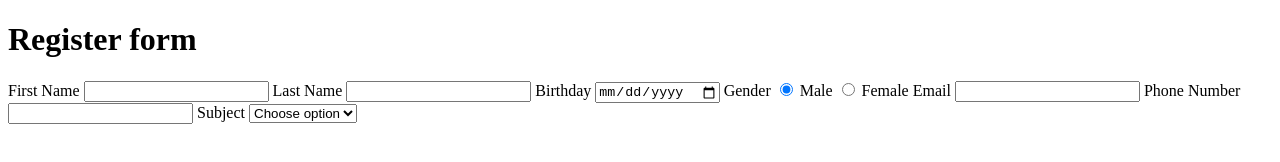
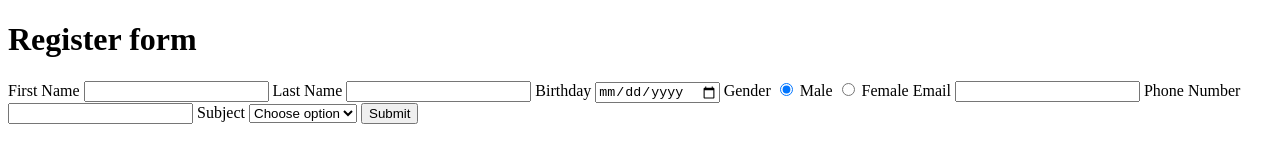
Before and after one commit to Piangchamas/pianghamas-coop-test, a plain HTML site: page index.html in a window 1280 px wide. Drawn offline with Linux system fonts and the light colour scheme.

Commit message:
created class container and style.css file

```diff
--- a/index.html
+++ b/index.html
@@ -6,6 +6,7 @@
     <title>Register form</title>
 </head>
 <body>
+    <div class="container">
         <h1>Register form</h1>
         <label for="firstname">First Name</label>
         <input type="text" id="firstName" name="firstName" required>
@@ -29,5 +30,8 @@
             <option value="option2">Science</option>
             <option value="option3">Mathematics</option>
         </select>
+        <button type="submit">Submit</button></div>
+    </div>
+
 </body>
 </html>
```
Lines whose indentation alone changed are shown as unchanged.
